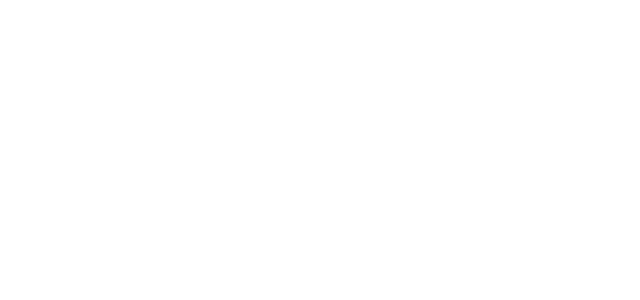
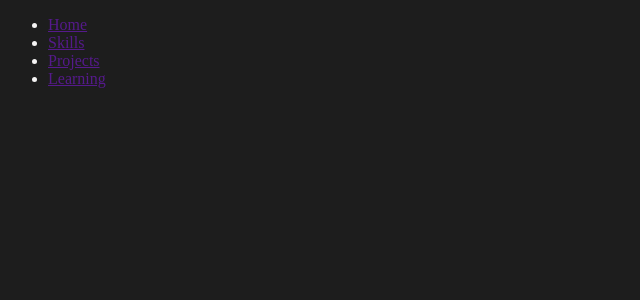
Before and after one commit to luisferllub230/MyPortfolio, a React (Vite) app: page / in a window 1280 px wide. Shown: the top 300 px of the page, without its empty margins (0-640 px from the left). Built offline with nearby package versions, Linux system fonts and the light colour scheme.

Commit message:
finished nav

```diff
--- a/index.html
+++ b/index.html
@@ -6,7 +6,7 @@
     <meta name="viewport" content="width=device-width, initial-scale=1.0" />
     <title>Luis Fernandez</title>
   </head>
-  <body>
+  <body class="darkMode">
     <div id="root"></div>
     <script type="module" src="/src/main.jsx"></script>
   </body>
--- a/src/App.jsx
+++ b/src/App.jsx
@@ -1,13 +1,18 @@
 import { useState } from 'react'
-import {motion} from 'framer-motion'
+import { motion } from 'framer-motion'
+import './public/assets/Css/styles.min.css'
+import Header from './components/Header'
 
 
 function App() {
-  const [count, setCount] = useState(0)
 
   return (
     <div className="App">
-      <motion.div className=""></motion.div>
+      <header>
+        <Header
+
+        />
+      </header>
     </div>
   )
 }
--- /dev/null
+++ b/src/components/Header.jsx
@@ -0,0 +1,22 @@
+import React, { Fragment } from 'react'
+
+const Header = () => {
+    return (
+        <Fragment>
+            <section>
+                <nav>
+                    <div className="nav-header">
+                        <ul>
+                            <li><a href="">Home</a></li>
+                            <li><a href="">Skills</a></li>
+                            <li><a href="">Projects</a></li>
+                            <li><a href="">Learning</a></li>
+                        </ul>
+                    </div>
+                </nav>
+            </section>
+        </Fragment>
+    );
+}
+
+export default Header;
--- a/src/public/assets/Css/styles.min.css
+++ b/src/public/assets/Css/styles.min.css
@@ -1 +1 @@
-div{background-color:#000}/*# sourceMappingURL=styles.min.css.map */
+@import"https://fonts.googleapis.com/css2?family=Poppins:ital,wght@0,300;1,600&display=swap";.darkMode{background-color:#1d1d1d;color:#f5f4f4}@media screen and (max-width: 475px){a{text-decoration:none;color:#747474;margin-left:.5rem;font-family:"Poppins",sans-serif}header .nav-header{height:4rem;display:flex;justify-content:center;align-items:center}header .nav-header ul{display:flex;list-style:none;margin:0;padding:0}}/*# sourceMappingURL=styles.min.css.map */
--- a/src/public/assets/Css/styles.scss
+++ b/src/public/assets/Css/styles.scss
@@ -1,3 +1,47 @@
-div{
-    background-color: black;
+@import url('https://fonts.googleapis.com/css2?family=Poppins:ital,wght@0,300;1,600&display=swap');
+
+//==========================> variables
+$primary-Color: rgb(29, 29, 29);
+$secondary-color: rgb(245, 244, 244);
+$text-gray: rgb(116, 116, 116);
+
+
+// =========================> colors class
+.darkMode {
+    background-color: $primary-Color;
+    color: $secondary-color;
 }
+
+
+
+
+//==============================================> phone
+@mixin phone() {
+
+    //==========================> a like button
+    a {
+        text-decoration: none;
+        color: $text-gray;
+        margin-left: 0.5rem;
+        font-family: 'Poppins', sans-serif;
+    }
+
+
+    //==========================> header
+    header .nav-header {
+        height: 4rem;
+        display: flex;
+        justify-content: center;
+        align-items: center;
+        ul {
+            display: flex;
+            list-style: none;
+            margin: 0;
+            padding: 0;
+        }
+    }
+}
+
+@media screen and (max-width:475px) {
+    @include phone()
+}
```
Also changed, not shown: 1 other file (tests, documents, lock files or other folders).
